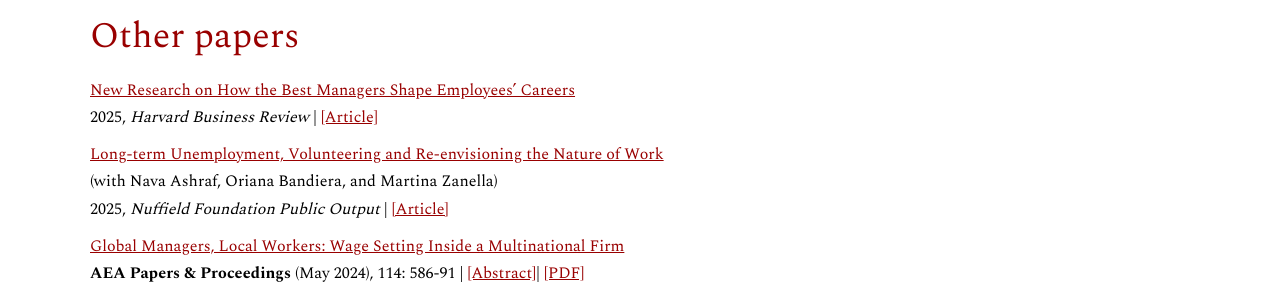
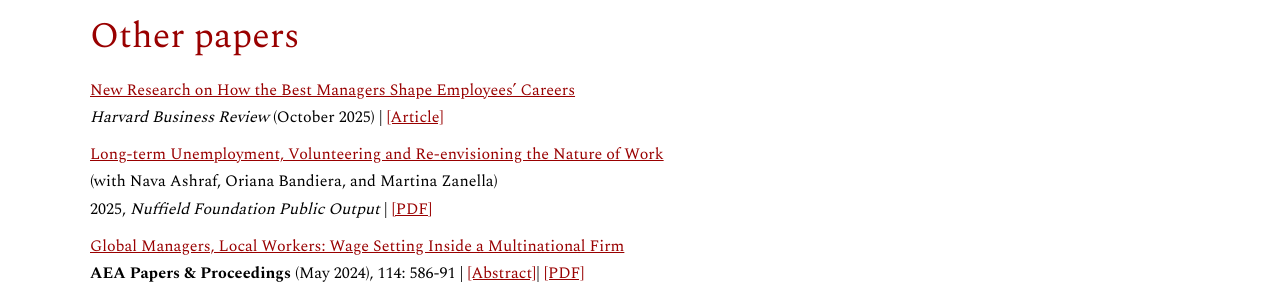
Before and after one commit to virginiaminni/virginiaminni.github.io, a Jekyll site: the page built from research.md, in a window 1280 px wide. Shown: the part 1009-1310 px from the top of the page. Built offline with Jekyll 4.4.1, drawn with Linux system fonts in a browser that asks for light colours.

Commit message:
Update research.md

```diff
--- a/research.md
+++ b/research.md
@@ -56,11 +56,11 @@ Coverage:  <a href="https://voxdev.org/topic/institutions-political-economy/who-
 
 ## Other papers
 <a href="https://hbr.org/2025/10/new-research-on-how-the-best-managers-shape-employees-careers" target="_blank" rel="noopener noreferrer"> New Research on How the Best Managers Shape Employees’ Careers </a> <br>
-2025, *Harvard Business Review*  | <a href="https://hbr.org/2025/10/new-research-on-how-the-best-managers-shape-employees-careers" target="_blank" rel="noopener noreferrer"> [Article]
+*Harvard Business Review* (October 2025) | <a href="https://hbr.org/2025/10/new-research-on-how-the-best-managers-shape-employees-careers" target="_blank" rel="noopener noreferrer"> [Article]
 
 <a href="/assets/files/ABMZ2025.pdf" target="_blank" rel="noopener noreferrer"> Long-term Unemployment, Volunteering and Re-envisioning the Nature of Work </a> <br>
 (with Nava Ashraf, Oriana Bandiera, and Martina Zanella)<br>
-2025, *Nuffield Foundation Public Output*  | <a href="/assets/files/ABMZ2025.pdf" target="_blank" rel="noopener noreferrer"> [Article]
+2025, *Nuffield Foundation Public Output*  | <a href="/assets/files/ABMZ2025.pdf" target="_blank" rel="noopener noreferrer"> [PDF]
 
 <a href="https://www.aeaweb.org/articles?id=10.1257/pandp.20241076" target="_blank" rel="noopener noreferrer">Global Managers, Local Workers: Wage Setting Inside a Multinational Firm</a> <br>
 **AEA Papers & Proceedings** (May 2024), 114: 586-91 | <a href="#" class="toggle-abstract" data-target="abstract-5"  style="text-decoration: underline; color: #990000;">[Abstract]</a>| <a href="/assets/files/Minni Global Managers P&P.pdf" target="_blank" rel="noopener noreferrer">[PDF]</a> <br>
```
